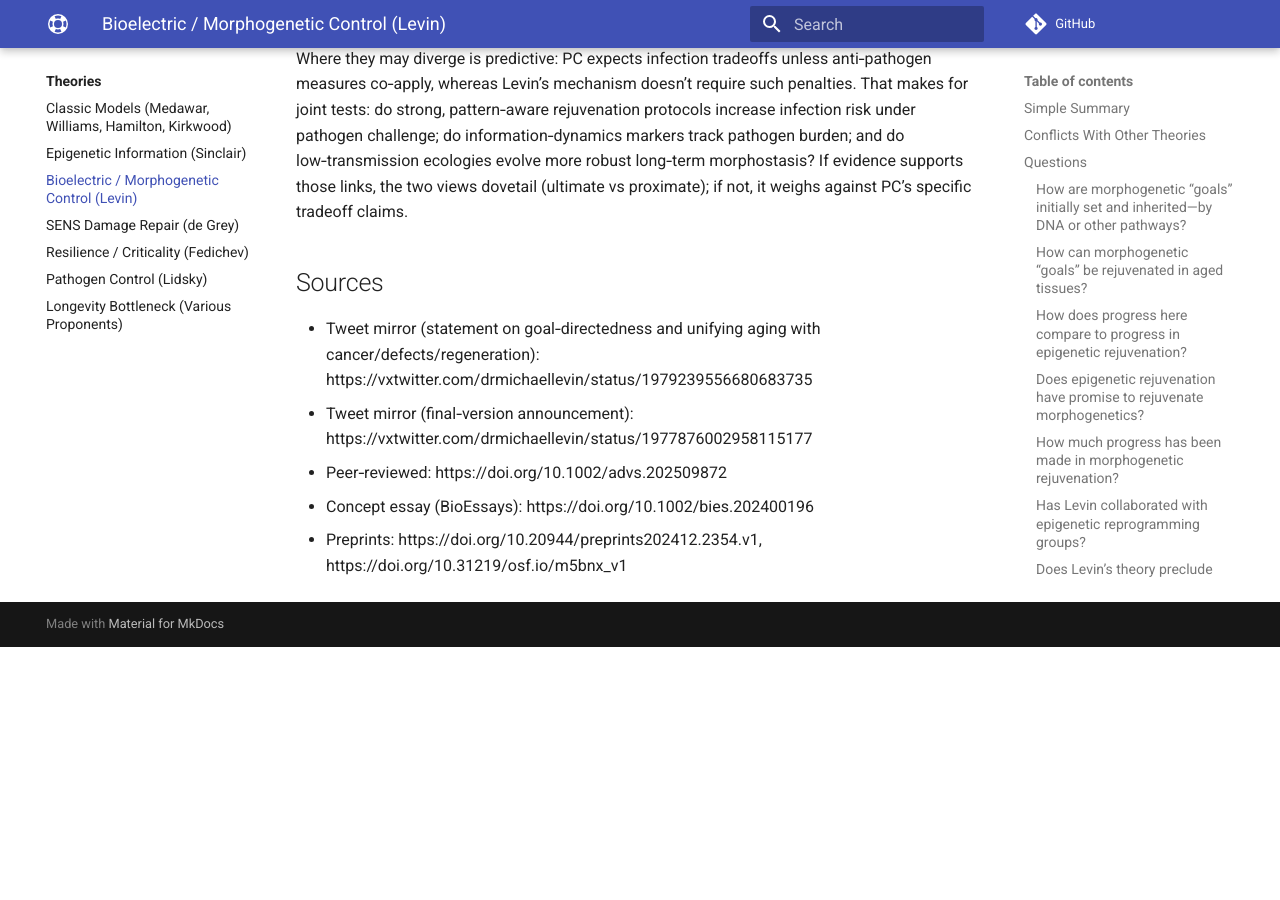
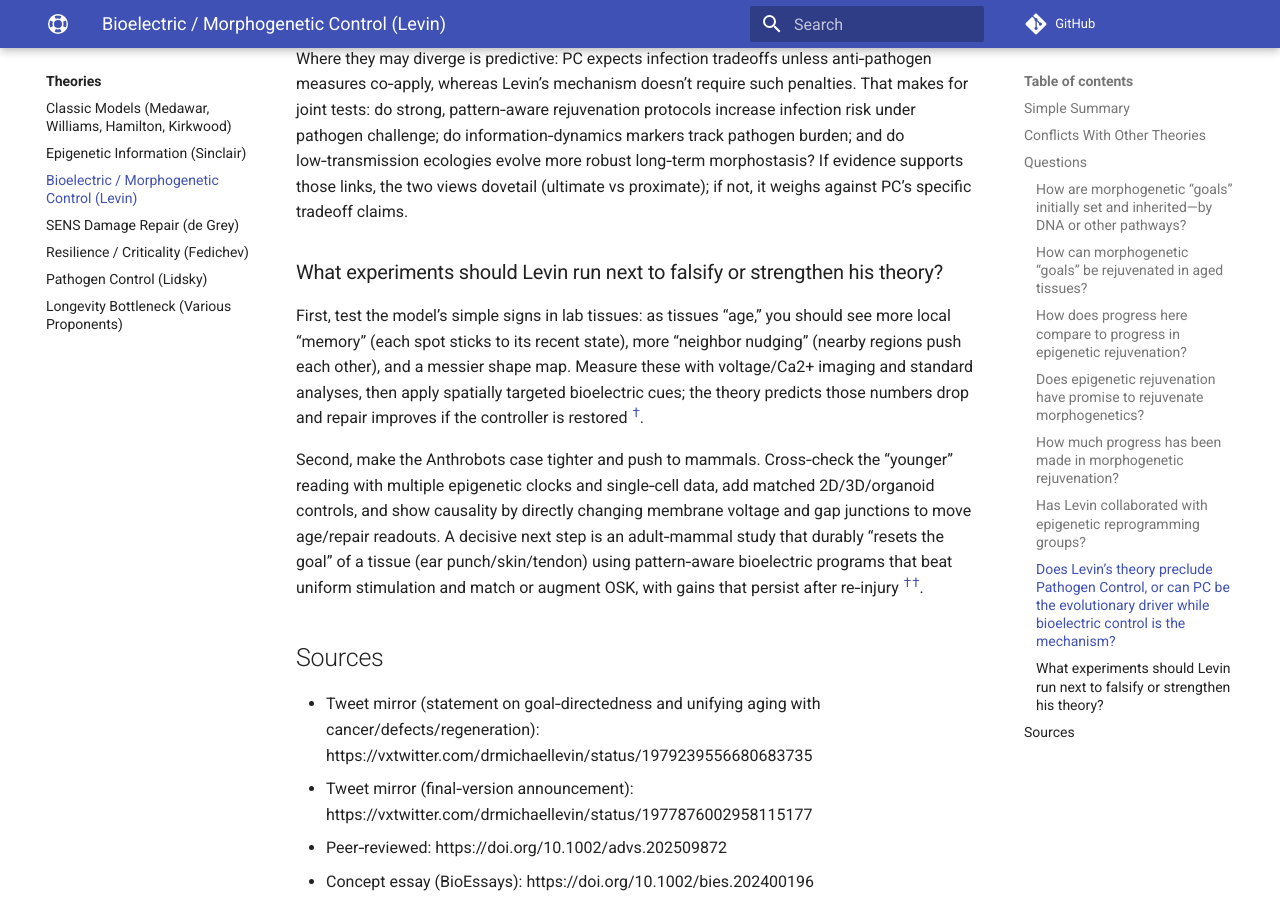
Before and after one commit to djgish485/project-lifespan, an MkDocs documentation site: the page built from docs/theories/bioelectric_morphogenetic_control.md, in a window 1280 px wide and 900 px high, scrolled down 4580 px. Built offline with MkDocs 1.6.1 and Material for MkDocs 9.7.7, drawn with Linux system fonts in a browser that asks for light colours; comment, search, counter and statistics services are not loaded; before the commit the page ends 5227 px from its top, so only the background shows below that.

Commit message:
docs(Levin): add Q&A on near-term falsification and decisive next steps

```diff
--- a/docs/theories/bioelectric_morphogenetic_control.md
+++ b/docs/theories/bioelectric_morphogenetic_control.md
@@ -112,6 +112,12 @@ They don’t have to conflict. Pathogen Control can provide the “ultimate” (
 
 Where they may diverge is predictive: PC expects infection tradeoffs unless anti‑pathogen measures co‑apply, whereas Levin’s mechanism doesn’t require such penalties. That makes for joint tests: do strong, pattern‑aware rejuvenation protocols increase infection risk under pathogen challenge; do information‑dynamics markers track pathogen burden; and do low‑transmission ecologies evolve more robust long‑term morphostasis? If evidence supports those links, the two views dovetail (ultimate vs proximate); if not, it weighs against PC’s specific tradeoff claims.
 
+### What experiments should Levin run next to falsify or strengthen his theory?
+
+First, test the model’s simple signs in lab tissues: as tissues “age,” you should see more local “memory” (each spot sticks to its recent state), more “neighbor nudging” (nearby regions push each other), and a messier shape map. Measure these with voltage/Ca2+ imaging and standard analyses, then apply spatially targeted bioelectric cues; the theory predicts those numbers drop and repair improves if the controller is restored <sup><a class="ref-pop" href="https://doi.org/10.1002/advs.202509872" data-ref-url="https://doi.org/10.1002/advs.202509872" data-ref-summary="Advanced Science (2025): goal‑directedness model; predicts information‑metric shifts and benefits of pattern‑aware interventions.">†</a></sup>.
+
+Second, make the Anthrobots case tighter and push to mammals. Cross‑check the “younger” reading with multiple epigenetic clocks and single‑cell data, add matched 2D/3D/organoid controls, and show causality by directly changing membrane voltage and gap junctions to move age/repair readouts. A decisive next step is an adult‑mammal study that durably “resets the goal” of a tissue (ear punch/skin/tendon) using pattern‑aware bioelectric programs that beat uniform stimulation and match or augment OSK, with gains that persist after re‑injury <sup><a class="ref-pop" href="https://doi.org/10.1002/advs.202409330" data-ref-url="https://doi.org/10.1002/advs.202409330" data-ref-summary="Advanced Science (2025): Anthrobots life‑cycle, transcriptomics, and epigenetic age shift.">†</a></sup><sup><a class="ref-pop" href="https://doi.org/10.1038/s41586-020-2975-4" data-ref-url="https://doi.org/10.1038/s41586-020-2975-4" data-ref-summary="Nature (2020): OSK partial reprogramming restores vision; a benchmark for comparison/augmentation.">†</a></sup>.
+
 ## Sources
 
 - Tweet mirror (statement on goal‑directedness and unifying aging with cancer/defects/regeneration): https://vxtwitter.com/drmichaellevin/status/1979239556680683735
```
